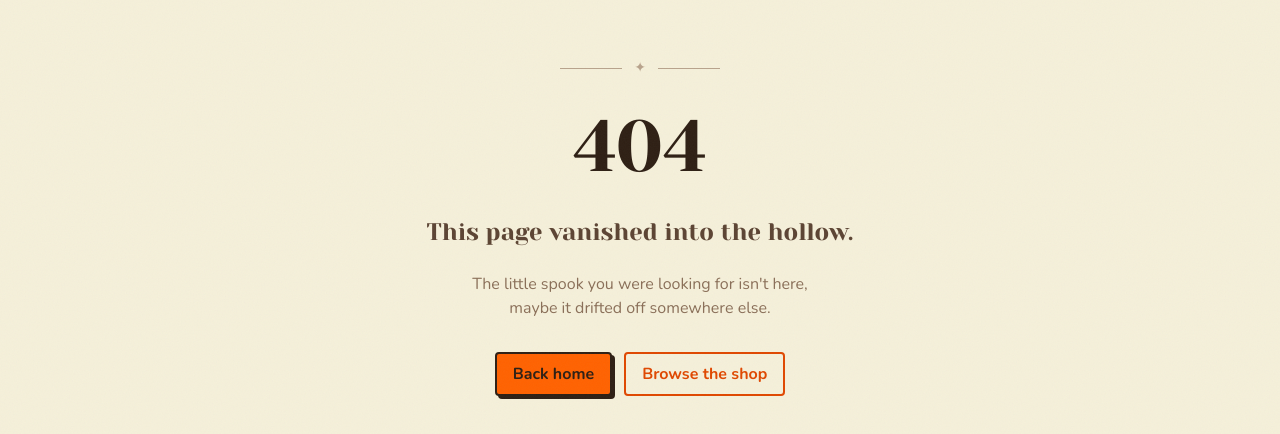
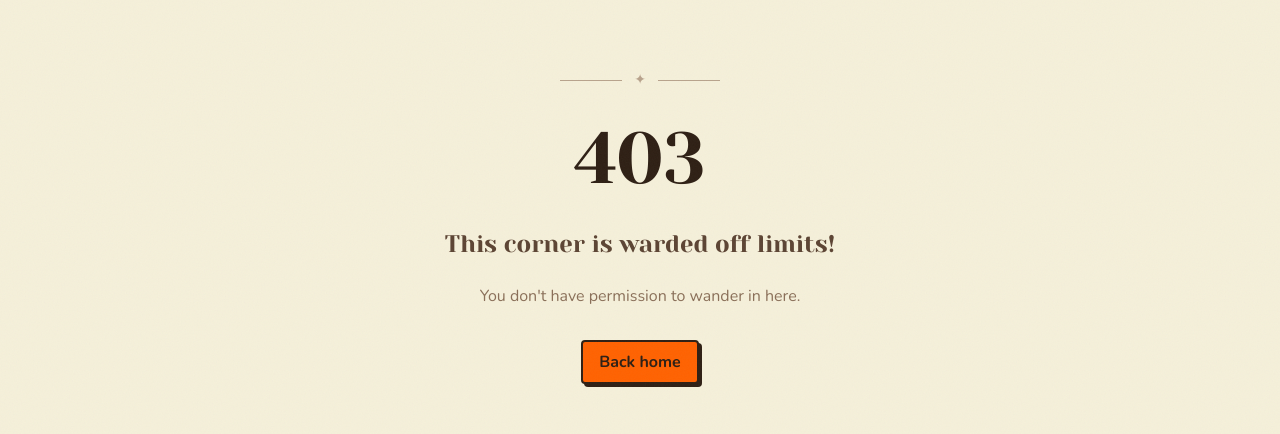
Before and after one commit to Vivien9964/spooks-and-clay, a React (Vite) app in the folder frontend/: page /403 in a window 1280 px wide. Shown: the part 131-565 px from the top of the page. Built offline with nearby package versions, Linux system fonts and the light colour scheme; no server answers.

Commit message:
Added admin gate on frontend

```diff
--- a/frontend/src/App.tsx
+++ b/frontend/src/App.tsx
@@ -8,11 +8,15 @@ import ProductPage from "@/pages/ProductPage"
 import LoginPage from "@/pages/LoginPage"
 import RegisterPage from "@/pages/RegisterPage"
 import NotFoundPage from "@/pages/NotFoundPage"
+import ForbiddenPage from "@/pages/ForbiddenPage"
 import AccountPage from "@/pages/AccountPage"
+import AdminProductsPage from "@/pages/AdminProductsPage"
+import AdminOrdersPage from "@/pages/AdminOrdersPage"
 
 import { useEffect } from "react"
 import { Routes, Route } from "react-router-dom"
 import RootLayout from "@/layouts/RootLayout"
+import AdminLayout from "@/layouts/AdminLayout"
 import ProtectedRoute from "@/features/auth/ProtectedRoute"
 import { useAuthStore } from "@/store/authStore"
 import { getMe } from "@/services/auth"
@@ -55,9 +59,18 @@ function App() {
             <Route path="/product/:slug" element={<ProductPage />} />
             <Route path="/login" element={<LoginPage />} />
             <Route path="/register" element={<RegisterPage />} />
+            <Route path="/403" element={<ForbiddenPage />} />
+
 
             <Route element={<ProtectedRoute />}>
               <Route path="/account" element={<AccountPage />} />
+            </Route>
+
+            <Route element={<ProtectedRoute requireRole="admin" />}>
+              <Route path="/admin" element={<AdminLayout />}>
+                <Route path="products" element={<AdminProductsPage />} />
+                <Route path="orders" element={<AdminOrdersPage />} />
+              </Route>
             </Route>
 
             <Route path="*" element={<NotFoundPage />} />
--- a/frontend/src/features/auth/ProtectedRoute.tsx
+++ b/frontend/src/features/auth/ProtectedRoute.tsx
@@ -1,18 +1,33 @@
-
 import { useAuthStore } from "@/store/authStore"
 import { Outlet, Navigate, useLocation } from "react-router-dom"
+import type { UserRole } from "@/types/user"
 
-function ProtectedRoute() {
 
-    const isLoggedIn = useAuthStore((s) => s.user !== null)
+type ProtectedRouteProps = {
+    requireRole?: UserRole
+}
 
+
+
+function ProtectedRoute({ requireRole }: ProtectedRouteProps) {
+
+    const user = useAuthStore((s) => s.user)
     const isAuthLoading = useAuthStore((s) => s.isAuthLoading)
 
     const location = useLocation()
 
     if(isAuthLoading) return null
 
-    return isLoggedIn ? <Outlet /> : <Navigate to="/login" replace state={{ from: location}}/>
+    if(!user) {
+        return <Navigate to="/login" replace state={{ from: location }} />
+    }
+
+    if(requireRole && user.role !== requireRole) {
+        return <Navigate to="/403" replace />
+    }
+
+    return <Outlet />
+
 }
 
 export default ProtectedRoute
--- /dev/null
+++ b/frontend/src/layouts/AdminLayout.tsx
@@ -0,0 +1,21 @@
+import { Outlet, NavLink } from "react-router-dom"
+
+function AdminLayout() {
+    return (
+        <div className="min-h-screen flex flex-col md:flex-row">
+            <nav className="md:w-56 border-b md:border-b-0 md:border-r border-bark-200 p-4 flex md:flex-col gap-2">
+                <NavLink to="/admin/products" className={({ isActive }) => isActive ? "font-bold" : ""}>
+                    Products
+                </NavLink>
+                <NavLink to="/admin/orders" className={({ isActive }) => isActive ? "font-bold" : ""}>
+                    Orders
+                </NavLink>
+            </nav>
+            <main className="flex-1 p-6">
+                <Outlet />
+            </main>
+        </div>
+    )
+}
+
+export default AdminLayout
--- /dev/null
+++ b/frontend/src/pages/AdminOrdersPage.tsx
@@ -0,0 +1,6 @@
+
+function AdminOrdersPage() {
+    return <h1 className="font-display text-2xl">Admin: Orders</h1>
+}
+
+export default AdminOrdersPage
--- /dev/null
+++ b/frontend/src/pages/AdminProductsPage.tsx
@@ -0,0 +1,6 @@
+
+function AdminProductsPage() {
+    return <h1 className="font-display text-2xl">Admin: Products</h1>
+}
+
+export default AdminProductsPage
--- /dev/null
+++ b/frontend/src/pages/ForbiddenPage.tsx
@@ -0,0 +1,36 @@
+import { Link } from "react-router-dom"
+import Button from "@/components/ui/Button"
+
+function ForbiddenPage() {
+    return (
+        <div className="flex flex-col items-center justify-center min-h-[70vh] gap-6 px-4 text-center">
+
+            <div className="flex items-center gap-3 w-40">
+                <span className="flex-1 h-px bg-bark-300" />
+                <span className="text-bark-300 text-sm">✦</span>
+                <span className="flex-1 h-px bg-bark-300" />
+            </div>
+
+            <h1 className="font-display text-6xl md:text-7xl text-bark-900 leading-tight">
+                403
+            </h1>
+
+            <p className="font-display text-2xl text-bark-700">
+                This corner is warded off limits!
+            </p>
+
+            <p className="font-body text-base text-bark-500 max-w-sm">
+                You don't have permission to wander in here.
+            </p>
+
+            <div className="flex flex-wrap items-center justify-center gap-3 pt-2">
+                <Link to="/">
+                    <Button variant="primary">Back home</Button>
+                </Link>
+            </div>
+
+        </div>
+    )
+}
+
+export default ForbiddenPage
```
